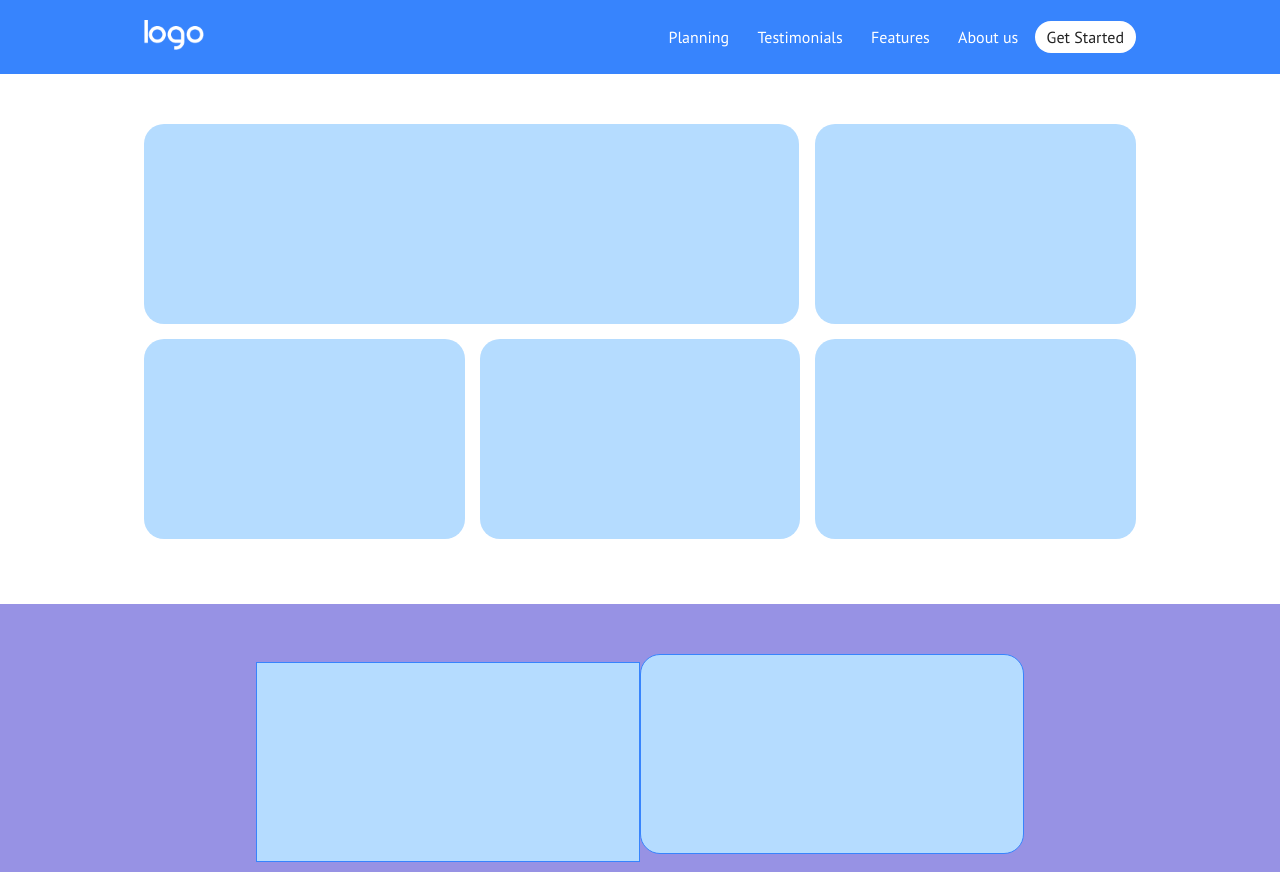
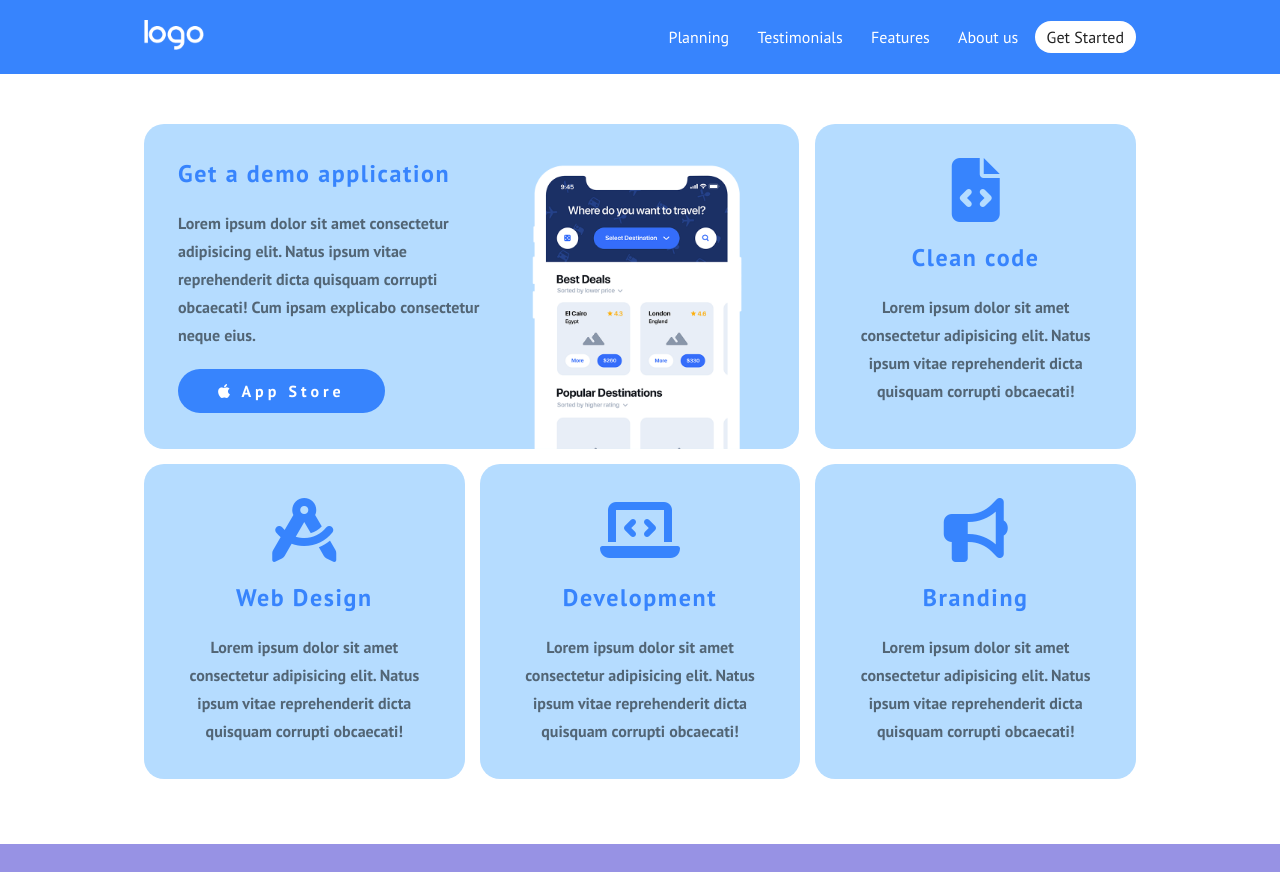
Before and after one commit to Antonius131/htmlcss-responsive-layout, a plain HTML site: page index.html in a window 1280 px wide. Shown: the top 872 px of the page. Drawn offline with Linux system fonts and the light colour scheme.

Commit message:
main cards style

```diff
--- a/css/style.css
+++ b/css/style.css
@@ -31,6 +31,17 @@ body {
 .benefits,
 .get-started {
    background-color: var(--secondary-color);
+}
+
+a.btn {
+   color: var(--white-color);
+   border-radius: var(--button-radius);
+   background-color: var(--primary-color);
+   display: inline-block;
+   text-decoration: none;
+   padding: 12px 40px;
+   letter-spacing: .25rem;
+   font-weight: 600;
 }
 
 img {
@@ -69,10 +80,14 @@ header {
    display: none;
 }
 
+a.btn.nav-btn {
+   font-weight: 400;
+   letter-spacing: inherit;
+}
+
 i.fa-solid.fa-bars {
    font-size: 1.5rem;
 }
-
 
 
 /**********
@@ -87,22 +102,70 @@ section {
    padding: 50px 0px;
 }
 
+/* main cards */
+
+.main-cards .card {
+   text-align: center;
+}
+
 .card {
    width: 100%;
-   height: 200px;
+   padding: 44px 40px;
    margin-bottom: 30px;
    border-radius: 20px;
    background-color: var(--complementary-color);
 }
 
+.card h2 {
+   color: var(--primary-color);
+   letter-spacing: 0.1rem;
+}
+
+.card p {
+   margin-top: 20px;
+   color: #526575;
+   font-weight: 600;
+   line-height: 1.75rem;
+}
+
+.card i {
+   font-size: 5rem;
+   margin-bottom: 20px;
+   color: var(--primary-color);
+}
+
+.card.main-card {
+   display: flex;
+   justify-content: space-between;
+   flex-direction: column;
+   row-gap: 30px;
+   padding: 44px 40px 0px 40px;
+   text-align: left;
+}
+
+.card.main-card i {
+   font-size: 1rem;
+   color: var(--white-color);
+   margin-bottom: 0;
+}
+
+.main-card a {
+   margin-top: 20px;
+}
+
+.main-card img {
+   display: block;
+}
+
+
+
 /* Strategic plan */
 
-
 .col {
+   background-color: var(--complementary-color);
+   border: 1px solid var(--primary-color);
    height: 200px;
    width: 100%;
-   background-color: var(--complementary-color);
-   border: 1px solid var(--primary-color);
 }
 
 
@@ -136,13 +199,26 @@ footer {
 
 @media screen and (min-width: 768px) {
 
+   /* main cards */
+
    .card.main-card {
       width: 66%;
+      padding: 34px 30px 0px 34px;
+   }
+
+   .card.main-card img {
+      width: 60%;
    }
 
    .card {
       width: calc(100% / 3 - 10px);
       margin-bottom: 15px;
+      padding: 34px 30px;
+      align-self: stretch;
+   }
+
+   .card i {
+      font-size: 4rem;
    }
 
    /* strategic plan */
@@ -201,6 +277,34 @@ footer {
       display: none;
    }
 
+   /* main cards */
+
+   .card.main-card {
+      flex-direction: row;
+      column-gap: 10px;
+      align-self: stretch;
+   }
+
+   .card.main-card .txt-content {
+      width: 55%;
+   }
+
+   .card.main-card .img-content {
+      width: 45%;
+   }
+
+   .card.main-card img {
+      width: 100%;
+   }
+
+   .txt-content {
+      padding-bottom: 30px;
+   }
+
+   .img-content {
+      align-self: flex-end;
+   }
+
    /* strategic plan */
 
    .strategic-plan .container {
--- a/index.html
+++ b/index.html
@@ -31,13 +31,38 @@
    </header>
    <main>
       <!-- main cards -->
-      <section>
+      <section class="main-cards">
          <div class="container">
-            <div class="card main-card"></div>
-            <div class="card"></div>
-            <div class="card"></div>
-            <div class="card"></div>
-            <div class="card"></div>
+            <div class="card main-card">
+               <div class="txt-content">
+                  <h2>Get a demo application</h2>
+                  <p>Lorem ipsum dolor sit amet consectetur adipisicing elit. Natus ipsum vitae reprehenderit dicta quisquam corrupti obcaecati! Cum ipsam explicabo consectetur neque eius.</p>
+                  <a href="#" class="btn"><i class="fa-brands fa-apple"></i> App Store</a>
+               </div>
+               <div class="img-content">
+                  <img src="./img/phone.png" alt="phone">
+               </div>
+            </div>
+            <div class="card">
+               <i class="fa-solid fa-file-code"></i>
+               <h2>Clean code</h2>
+               <p>Lorem ipsum dolor sit amet consectetur adipisicing elit. Natus ipsum vitae reprehenderit dicta quisquam corrupti obcaecati!</p>
+            </div>
+            <div class="card">
+               <i class="fa-solid fa-compass-drafting"></i>
+               <h2>Web Design</h2>
+               <p>Lorem ipsum dolor sit amet consectetur adipisicing elit. Natus ipsum vitae reprehenderit dicta quisquam corrupti obcaecati!</p>
+            </div>
+            <div class="card">
+               <i class="fa-solid fa-laptop-code"></i>
+               <h2>Development</h2>
+               <p>Lorem ipsum dolor sit amet consectetur adipisicing elit. Natus ipsum vitae reprehenderit dicta quisquam corrupti obcaecati!</p>
+            </div>
+            <div class="card">
+               <i class="fa-solid fa-bullhorn"></i>
+               <h2>Branding</h2>
+               <p>Lorem ipsum dolor sit amet consectetur adipisicing elit. Natus ipsum vitae reprehenderit dicta quisquam corrupti obcaecati!</p>
+            </div>
          </div>
       </section>
       <!-- strategic plan -->
```
